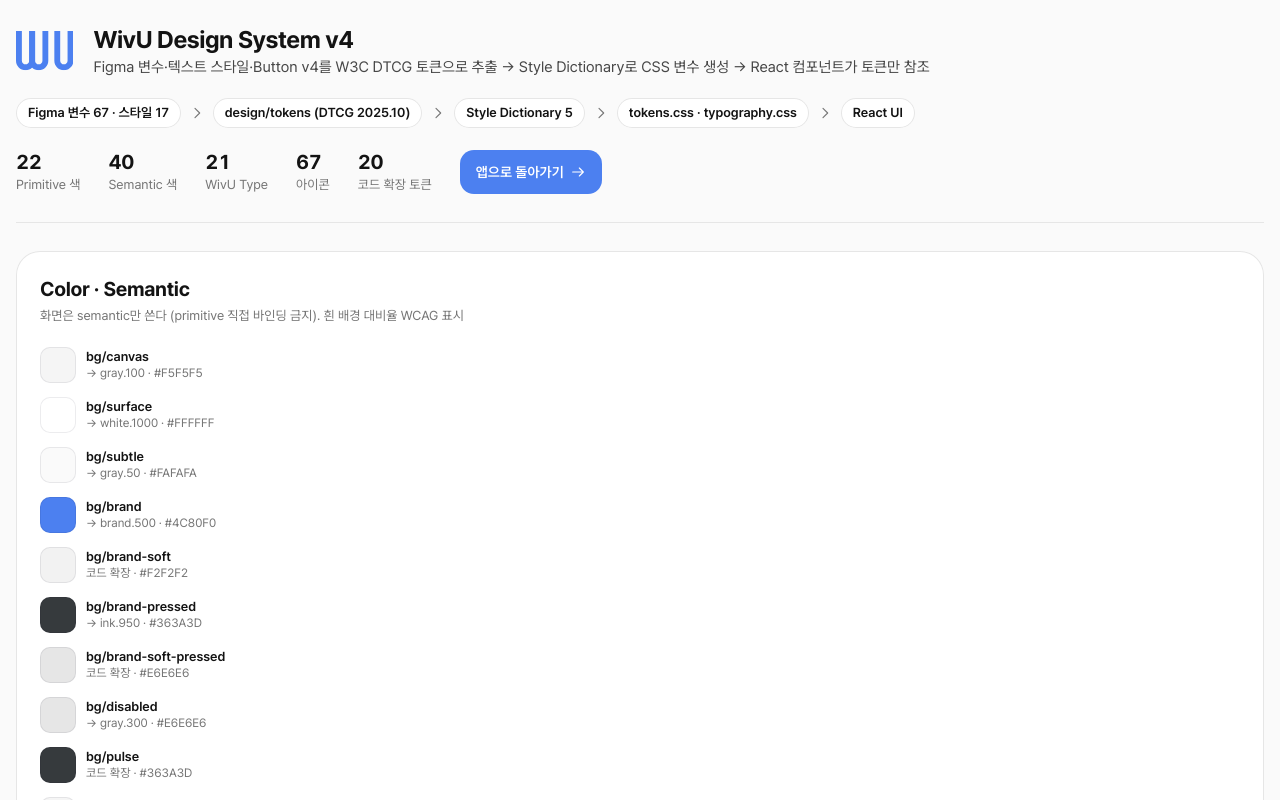
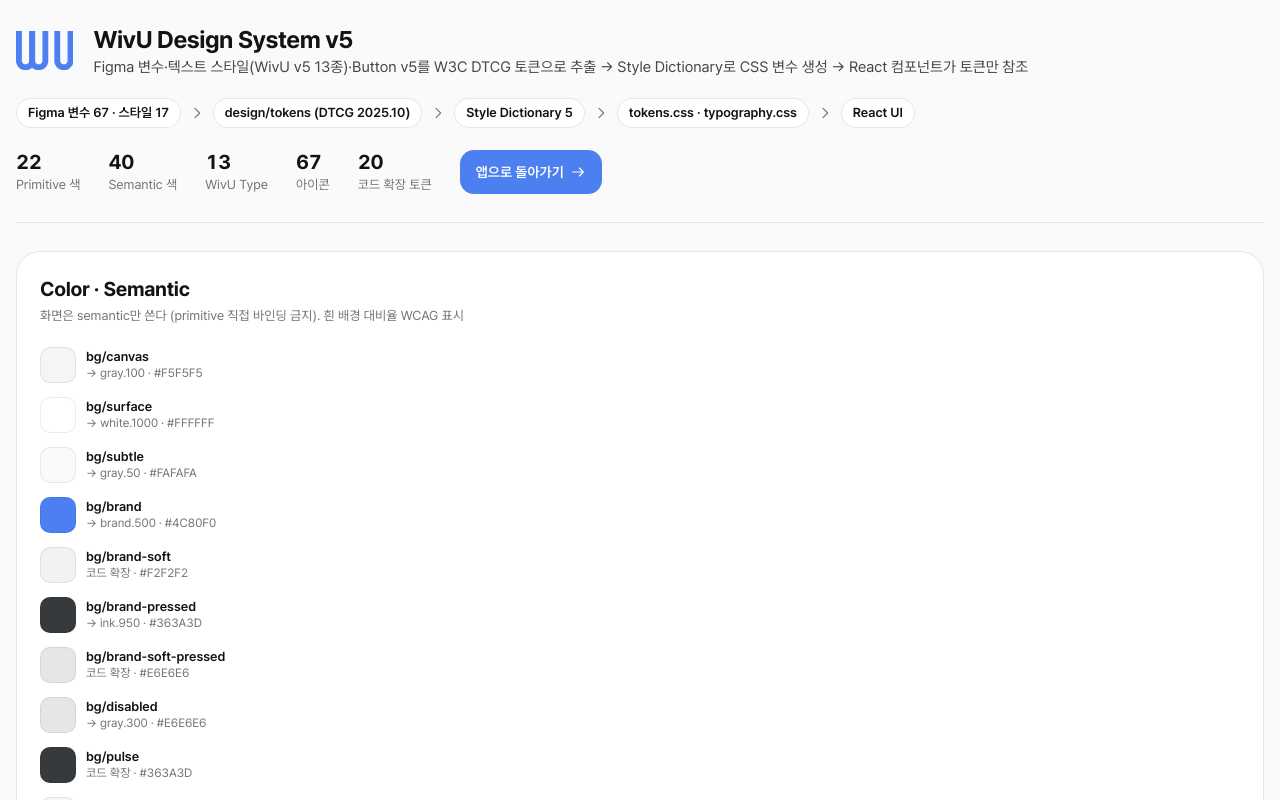
Before and after one commit to wjs489733-cmyk/wivu-app, a React (Vite) app: page /#/intro/1 in a window 1280 px wide. Both pictures are taken after a click on the button "디자인 시스템". Shown: the top 800 px of the page. Built offline with nearby package versions, Linux system fonts and the light colour scheme.

Commit message:
디자인 시스템 페이지: v5 표기, 타입 목록은 v5 13종만
Co-Authored-By: Claude Opus 5.5 <noreply@anthropic.com>
Claude-Session: https://claude.ai/code/session_01HMjfKX2zfkXD2EBUkmuDGH

```diff
--- a/src/design-system/DesignSystemPage.tsx
+++ b/src/design-system/DesignSystemPage.tsx
@@ -74,7 +74,8 @@ export default function DesignSystemPage() {
   const navigate = useNavigate();
   const prims = flatten(primitive as never);
   const sems = flatten(semantic as never);
-  const types = flatten(typography as never).filter((t) => t.tok.$type === 'typography' || t.path[0] === 'type');
+  // v4 이름 별칭(com.wivu note '호환')은 목록에서 뺀다 — v5 13종만
+  const types = flatten(typography as never).filter((t) => (t.tok.$type === 'typography' || t.path[0] === 'type') && !String(t.tok.$extensions?.['com.wivu']?.note ?? '').includes('호환'));
   const spaces = flatten(layout as never).filter((t) => t.path[0] === 'space');
   const radii = flatten(layout as never).filter((t) => t.path[0] === 'radius');
   const shadows = flatten(elevation as never);
@@ -86,9 +87,9 @@ export default function DesignSystemPage() {
         <div className={s.headerMain}>
           <Logo name="logo-wu-blue" height={40} />
           <div>
-            <h1 className={`t-display ${s.h1}`}>WivU Design System v4</h1>
+            <h1 className={`t-title-1 ${s.h1}`}>WivU Design System v5</h1>
             <p className="t-body" style={{ color: 'var(--wivu-color-text-secondary)' }}>
-              Figma 변수·텍스트 스타일·Button v4를 W3C DTCG 토큰으로 추출 → Style Dictionary로 CSS 변수 생성 → React 컴포넌트가 토큰만 참조
+              Figma 변수·텍스트 스타일(WivU v5 13종)·Button v5를 W3C DTCG 토큰으로 추출 → Style Dictionary로 CSS 변수 생성 → React 컴포넌트가 토큰만 참조
             </p>
           </div>
         </div>
```
